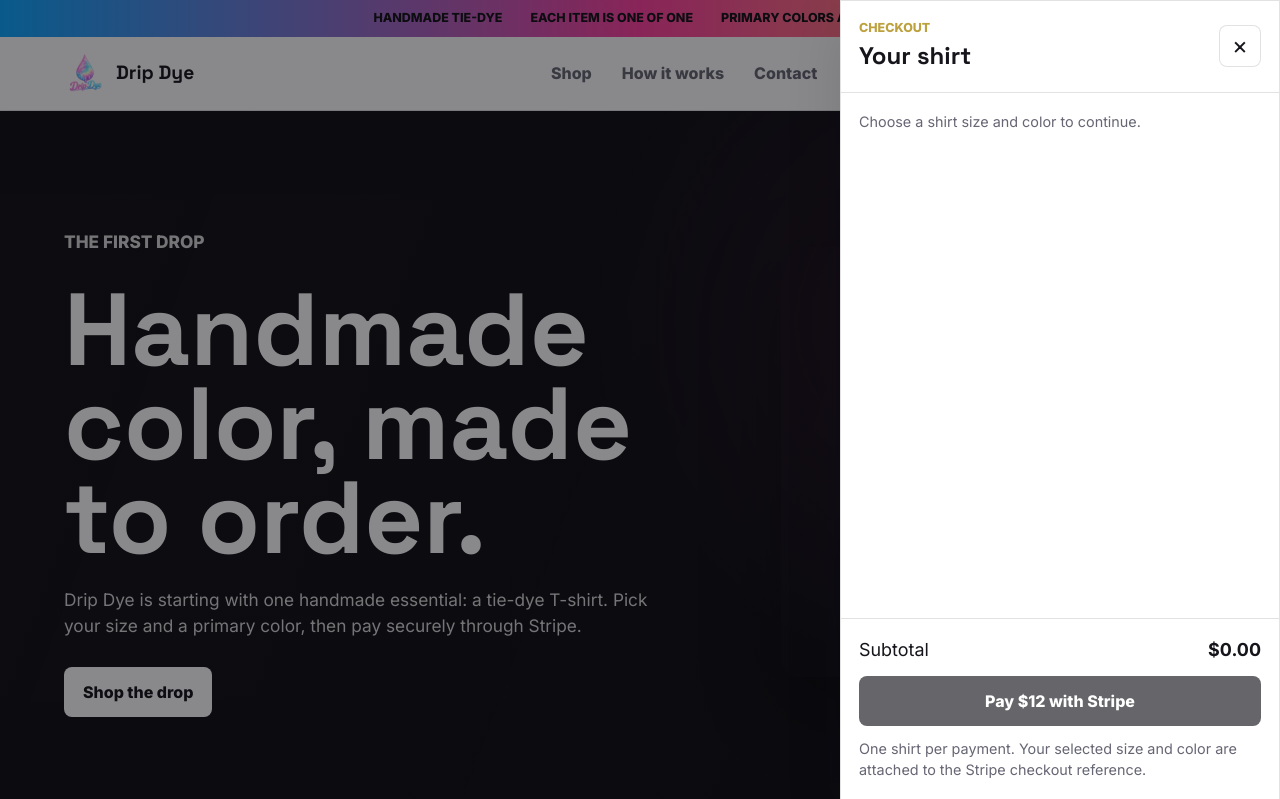
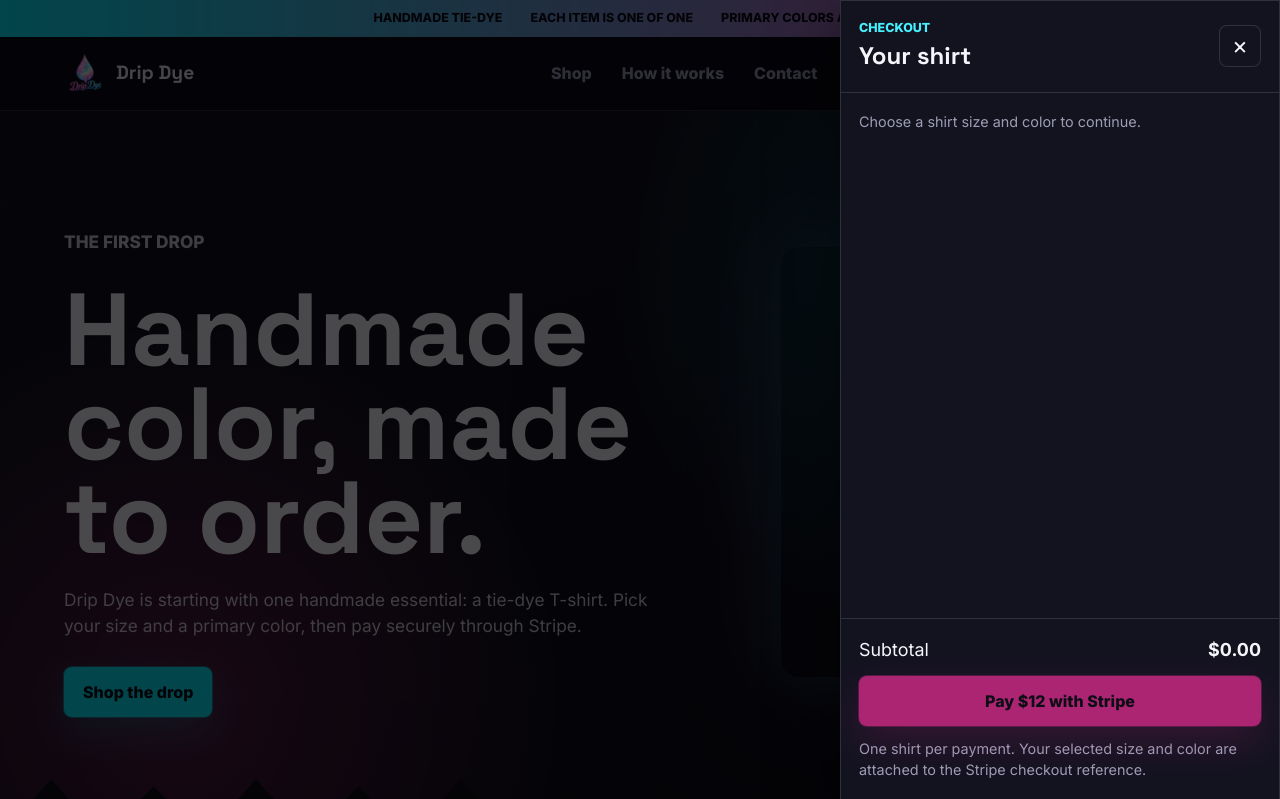
Before and after one commit to Xhort/subdomain.celeriter.org, a website: page index.html in a window 1280 px wide. Both pictures are taken after a click on the button "Review shirt order". Shown: the top 799 px of the page. Drawn offline with Linux system fonts and the light colour scheme.

Commit message:
website color change

```diff
--- a/styles.css
+++ b/styles.css
@@ -1,16 +1,19 @@
 :root {
     /* Central design tokens make colors, spacing, and shapes easy to change. */
-    --bg: #fbfbff;
-    --surface: #ffffff;
-    --ink: #15151b;
-    --muted: #666674;
-    --line: rgba(21, 21, 27, 0.12);
-    --pink: #ff3f9f;
+    --bg: #08080d;
+    --surface: #131320;
+    --surface-2: #1b1b2b;
+    --ink: #f5f5fb;
+    --muted: #9d9db4;
+    --line: rgba(245, 245, 251, 0.13);
+    --cyan: #00f0ff;
+    --pink: #ff2f9e;
     --blue: #0aa6ff;
     --yellow: #ffd84d;
     --green: #30d876;
     --orange: #ff7a1a;
-    --shadow: 0 20px 54px rgba(20, 20, 28, 0.12);
+    --shadow: 0 20px 54px rgba(0, 0, 0, 0.5);
+    --glow: 0 0 0 1px rgba(0, 240, 255, 0.18), 0 0 44px rgba(255, 47, 158, 0.16);
     --radius: 8px;
 }
 
@@ -20,6 +23,7 @@
 
 html {
     scroll-behavior: smooth;
+    color-scheme: dark;
 }
 
 body {
@@ -69,7 +73,7 @@ button:disabled {
 
 /* A consistent, high-contrast focus ring makes keyboard navigation visible. */
 :where(a, button, input, select, textarea):focus-visible {
-    outline: 3px solid var(--blue);
+    outline: 3px solid var(--cyan);
     outline-offset: 3px;
 }
 
@@ -80,8 +84,8 @@ button:disabled {
     z-index: 100;
     padding: 10px 14px;
     border-radius: var(--radius);
-    background: var(--ink);
-    color: #fff;
+    background: var(--pink);
+    color: #0a0a10;
     font-weight: 800;
     transform: translateY(-150%);
 }
@@ -96,8 +100,8 @@ button:disabled {
     justify-content: center;
     gap: 28px;
     padding: 9px 16px;
-    background: linear-gradient(90deg, var(--blue), var(--pink), var(--yellow));
-    color: #111116;
+    background: linear-gradient(90deg, var(--cyan), var(--pink));
+    color: #0a0a10;
     font-size: 0.78rem;
     font-weight: 900;
     text-transform: uppercase;
@@ -113,7 +117,7 @@ button:disabled {
     align-items: center;
     gap: 20px;
     padding: 12px clamp(16px, 5vw, 64px);
-    background: rgba(255, 255, 255, 0.9);
+    background: rgba(8, 8, 13, 0.82);
     border-bottom: 1px solid var(--line);
     backdrop-filter: blur(18px);
 }
@@ -149,7 +153,7 @@ button:disabled {
 
 .site-nav a:hover,
 .site-nav a:focus-visible {
-    background: rgba(21, 21, 27, 0.08);
+    background: rgba(245, 245, 251, 0.08);
     color: var(--ink);
 }
 
@@ -192,25 +196,40 @@ button:disabled {
     padding: 0 6px;
     border: 2px solid var(--surface);
     border-radius: 999px;
-    background: var(--yellow);
-    color: #111116;
+    background: var(--pink);
+    color: #0a0a10;
     font-size: 0.72rem;
     font-weight: 900;
 }
 
 /* ---------- Hero ---------- */
 .hero {
+    position: relative;
     min-height: 620px;
     display: grid;
     grid-template-columns: minmax(0, 1fr) minmax(260px, 440px);
     align-items: center;
     gap: clamp(28px, 5vw, 72px);
-    padding: clamp(56px, 8vw, 96px) clamp(16px, 5vw, 64px);
+    padding: clamp(56px, 8vw, 96px) clamp(16px, 5vw, 64px) clamp(88px, 10vw, 120px);
     background:
-        linear-gradient(110deg, rgba(17, 17, 22, 0.92), rgba(17, 17, 22, 0.64)),
-        radial-gradient(circle at 74% 30%, rgba(255, 63, 159, 0.32), transparent 22rem),
-        #08080c;
+        radial-gradient(circle at 78% 22%, rgba(0, 240, 255, 0.24), transparent 24rem),
+        radial-gradient(circle at 14% 82%, rgba(255, 47, 158, 0.28), transparent 24rem),
+        linear-gradient(160deg, #0c0c14, #08080d);
     color: #fff;
+}
+
+/* Signature: the shop's paint drips down from the hero into the page. */
+@media (min-width: 561px) {
+    .hero {
+        clip-path: polygon(
+            0 0, 100% 0, 100% 92%,
+            96% 100%, 92% 91%, 88% 100%, 84% 92%, 80% 100%,
+            76% 93%, 72% 100%, 68% 92%, 64% 100%, 60% 93%,
+            56% 100%, 52% 92%, 48% 100%, 44% 93%, 40% 100%,
+            36% 92%, 32% 100%, 28% 93%, 24% 100%, 20% 92%,
+            16% 100%, 12% 93%, 8% 100%, 4% 92%, 0 100%
+        );
+    }
 }
 
 .hero-copy {
@@ -219,8 +238,8 @@ button:disabled {
 
 .eyebrow {
     margin: 0 0 10px;
-    color: var(--yellow);
-    color: color-mix(in srgb, var(--yellow) 72%, currentColor);
+    color: var(--cyan);
+    color: color-mix(in srgb, var(--cyan) 72%, currentColor);
     font-size: 0.78rem;
     font-weight: 900;
     text-transform: uppercase;
@@ -253,7 +272,10 @@ button:disabled {
     height: auto;
     justify-self: center;
     border-radius: 18px;
-    box-shadow: 0 24px 80px rgba(0, 0, 0, 0.32);
+    box-shadow:
+        0 0 70px rgba(0, 240, 255, 0.22),
+        0 0 110px rgba(255, 47, 158, 0.16),
+        0 24px 80px rgba(0, 0, 0, 0.5);
 }
 
 .button {
@@ -278,13 +300,15 @@ button:disabled {
 }
 
 .button-primary {
-    background: var(--ink);
-    color: #fff;
+    background: var(--pink);
+    color: #0a0a10;
+    box-shadow: 0 0 0 1px rgba(255, 47, 158, 0.4), 0 16px 40px rgba(255, 47, 158, 0.22);
 }
 
 .hero .button-primary {
-    background: #fff;
-    color: #111116;
+    background: var(--cyan);
+    color: #06060a;
+    box-shadow: 0 0 0 1px rgba(0, 240, 255, 0.4), 0 16px 40px rgba(0, 240, 255, 0.22);
 }
 
 .button-secondary {
@@ -335,6 +359,15 @@ button:disabled {
 }
 
 .product-card {
+    transition: border-color 150ms ease, box-shadow 150ms ease;
+}
+
+.product-card:hover {
+    border-color: rgba(0, 240, 255, 0.4);
+    box-shadow: var(--shadow), var(--glow);
+}
+
+.product-card {
     display: grid;
     grid-template-rows: auto 1fr;
     overflow: hidden;
@@ -346,8 +379,8 @@ button:disabled {
     place-items: center;
     padding: 24px;
     background:
-        radial-gradient(circle at 30% 28%, rgba(255, 255, 255, 0.86), transparent 0 14%, transparent 15%),
-        conic-gradient(from 40deg, var(--yellow), var(--pink), var(--blue), var(--green), var(--orange), var(--yellow));
+        radial-gradient(circle at 30% 28%, rgba(255, 255, 255, 0.82), transparent 0 14%, transparent 15%),
+        conic-gradient(from 40deg, var(--yellow), var(--pink), var(--cyan), var(--green), var(--orange), var(--yellow));
 }
 
 .product-art span {
@@ -453,8 +486,8 @@ textarea {
     display: grid;
     place-items: center;
     border-radius: 50%;
-    background: var(--yellow);
-    color: #111116;
+    background: var(--cyan);
+    color: #06060a;
     font-weight: 900;
 }
 
@@ -483,7 +516,7 @@ textarea {
 }
 
 .contact-links a {
-    color: var(--blue);
+    color: var(--cyan);
 }
 
 /* ---------- Cart modal ---------- */
@@ -493,7 +526,7 @@ textarea {
     z-index: 50;
     display: flex;
     justify-content: flex-end;
-    background: rgba(10, 10, 14, 0.48);
+    background: rgba(3, 3, 6, 0.72);
     opacity: 0;
     pointer-events: none;
     transition: opacity 180ms ease;
@@ -628,8 +661,9 @@ textarea {
     max-width: min(360px, calc(100vw - 36px));
     padding: 13px 15px;
     border-radius: var(--radius);
-    background: #111116;
-    color: #fff;
+    background: var(--surface-2);
+    border: 1px solid rgba(0, 240, 255, 0.3);
+    color: var(--ink);
     box-shadow: var(--shadow);
     opacity: 0;
     transform: translateY(12px);
```
